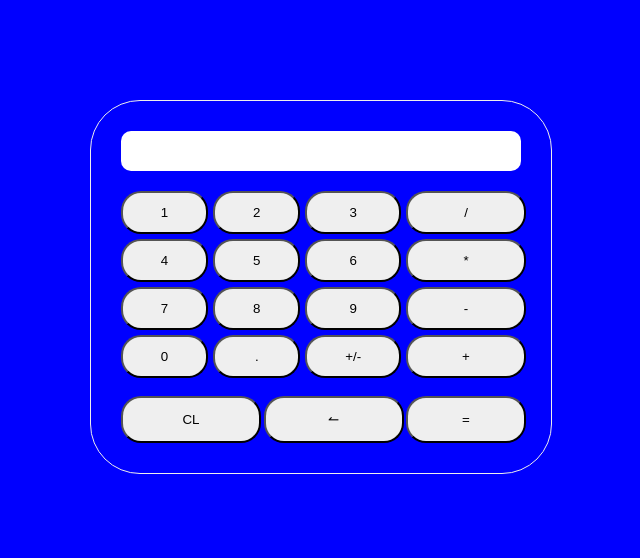
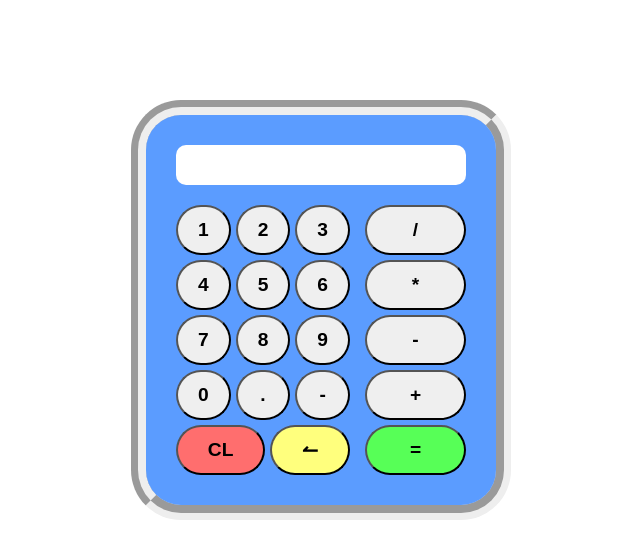
Before and after one commit to vladicodex/custom-calculator, a plain HTML site: page index.html in a window 1280 px wide. Shown: the whole page, without its empty margins (319-959 px from the left). Drawn offline with Linux system fonts and the light colour scheme.

Commit message:
Adds colors and shapes

```diff
--- a/css/style.css
+++ b/css/style.css
@@ -1,40 +1,64 @@
 body {
     text-align: center;
-    background-color: blue;
+    background-color: white;
     margin: auto;
     margin-top: 100px;
     margin-bottom: 100px;
-    padding: 30px;
-    border-width: 1px;
+    padding: 0px;
+    border-width: 15px;
     border-style:groove;
     border-radius: 50px;
-    max-width: 400px;
+    max-width: 350px;
     height: auto;
 }
 
+.body{
+    background-color: rgba(0, 102, 255, 0.644);
+    border-radius: 35px;
+    padding: 30px;
+}
+
 .display-container {
-    transition: 3s;
+    transition: 1.5s;
     background-color: white;
     border-radius: 10px;
     padding: 20px;
-    font-size: large;
+    font-size: larger;
     font-weight: bolder;
     margin-bottom: 20px;
+    overflow:auto;
 }
 
 .buttons {
     display: grid;
-    gap: 5px;
-    grid-template-columns: 70% 30%;
+    gap: 15px;
+    grid-template-columns: 60% auto;
     background-color: rgba(0, 0, 255, 0);
 }
 
+.section-div{
+    display: grid;
+    gap: 5px;
+    grid-template-columns: auto;
+}
+
 .buttons input{
-    transition: 3s;
-    border-radius: 20px;
-    padding: 10%;
+    transition: 1s;
+    border-radius: 30px;
     max-width: 100%;
-    max-height: 200px;
+    height: 50px;
+    font-size: larger;
+    font-weight: bolder;
+}
+
+.buttons input:hover{
+    transition: 0s;
+    background-color: rgba(193, 204, 255, 0.692);
+}
+
+.buttons input:focus{
+    transition: 0s;
+    background-color: rgba(0, 47, 255, 0.692);
 }
 
 .digits {
@@ -51,12 +75,42 @@ body {
 
 .functions {
     display: grid;
-    gap: 2.5px;
-    grid-template-columns: 35% 35% 30%;
+    gap: 5px;
+    grid-template-columns: auto auto;
 }
 
-.functions input {
-    transition: 3s;
-    border-radius: 20px;
-    padding: 10%;
+/**********/
+
+#clear{
+    background-color: rgb(255, 110, 110);
 }
+#clear:hover{
+    transition: 0s;
+    background-color: rgb(255, 188, 188);
+}
+#clear:focus{
+    transition: 0s;
+    background-color: rgb(255, 0, 0);
+}
+
+#delete{
+    background-color: rgb(255, 255, 125);
+}
+#delete:hover{
+    transition: 0s;
+    background-color: rgb(255, 255, 206);
+}
+#delete:focus{
+    transition: 0s;
+    background-color: rgb(255, 255, 0);
+}
+
+#equal{
+    background-color: rgb(87, 255, 87);
+}
+#equal:hover{
+    background-color: rgb(191, 255, 191);
+}
+#equal:focus{
+    background-color: rgb(0, 255, 0);
+}
--- a/index.html
+++ b/index.html
@@ -15,6 +15,7 @@
                 </div>
                 <div class="buttons-container">
                     <div class="buttons">
+                        <div class="section-div">
                             <div class="digits">
                                 <input type="button" id="digit_1" value="1">
                                 <input type="button" id="digit_2" value="2">
@@ -27,20 +28,18 @@
                                 <input type="button" id="digit_9" value="9">
                                 <input type="button" id="digit_0" value="0">
                                 <input type="button" id="point" value=".">
-                            <input type="button" id="symbol" value="+/-">
+                                <input type="button" id="symbol" value="-">
+                            </div>
+                            <div class="functions">
+                                <input type="button" id="clear" value="CL">
+                                <input type="button" id="delete" value="&LeftVector;">
+                            </div>
                         </div>
                         <div class="operators">
                             <input type="button" id="division" value="/">
                             <input type="button" id="multiplication" value="*">
                             <input type="button" id="subtraction" value="-">
                             <input type="button" id="addition" value="+">
-                        </div>
-                    </div>
-                    <br>
-                    <div class="buttons2">
-                        <div class="functions">
-                            <input type="button" id="clear" value="CL">
-                            <input type="button" id="delete" value="&LeftVector;">
                             <input type="button" id="equal" value="=">
                         </div>
                     </div>
```
Lines whose indentation alone changed are shown as unchanged.
